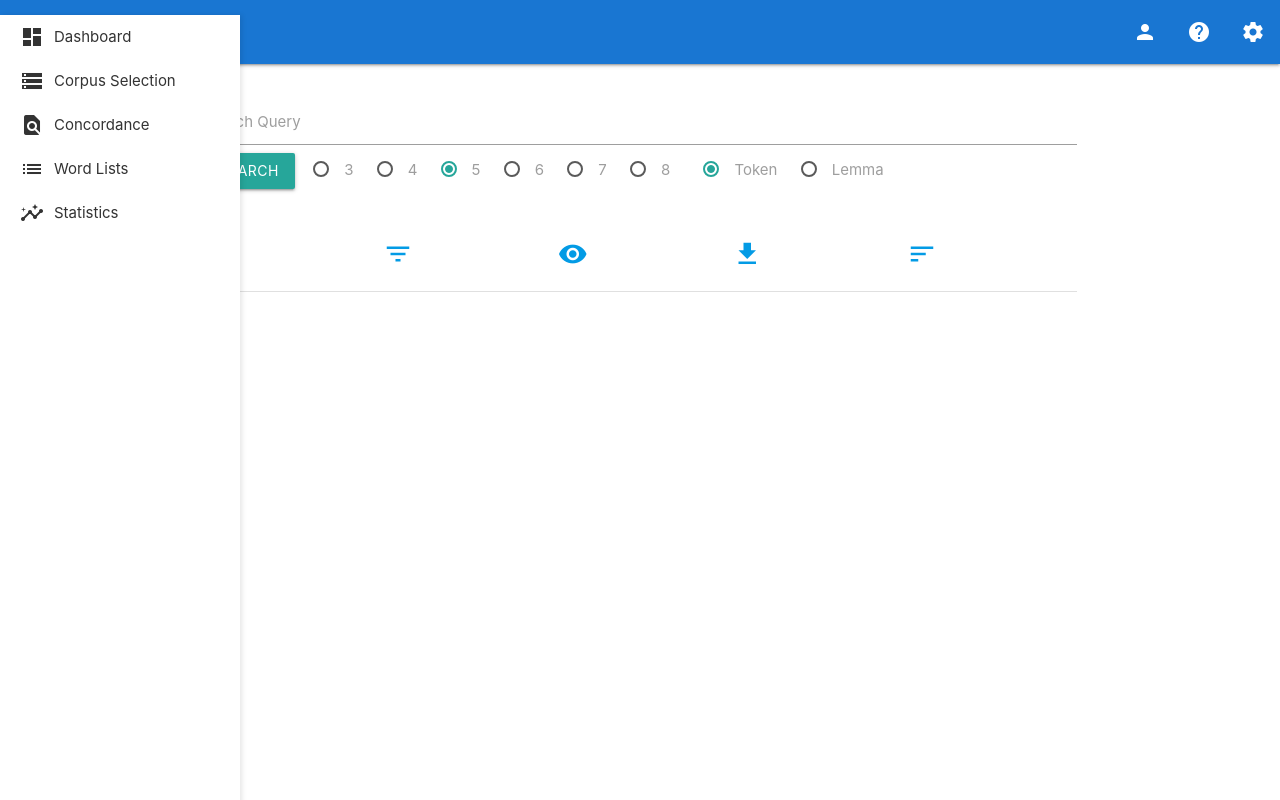
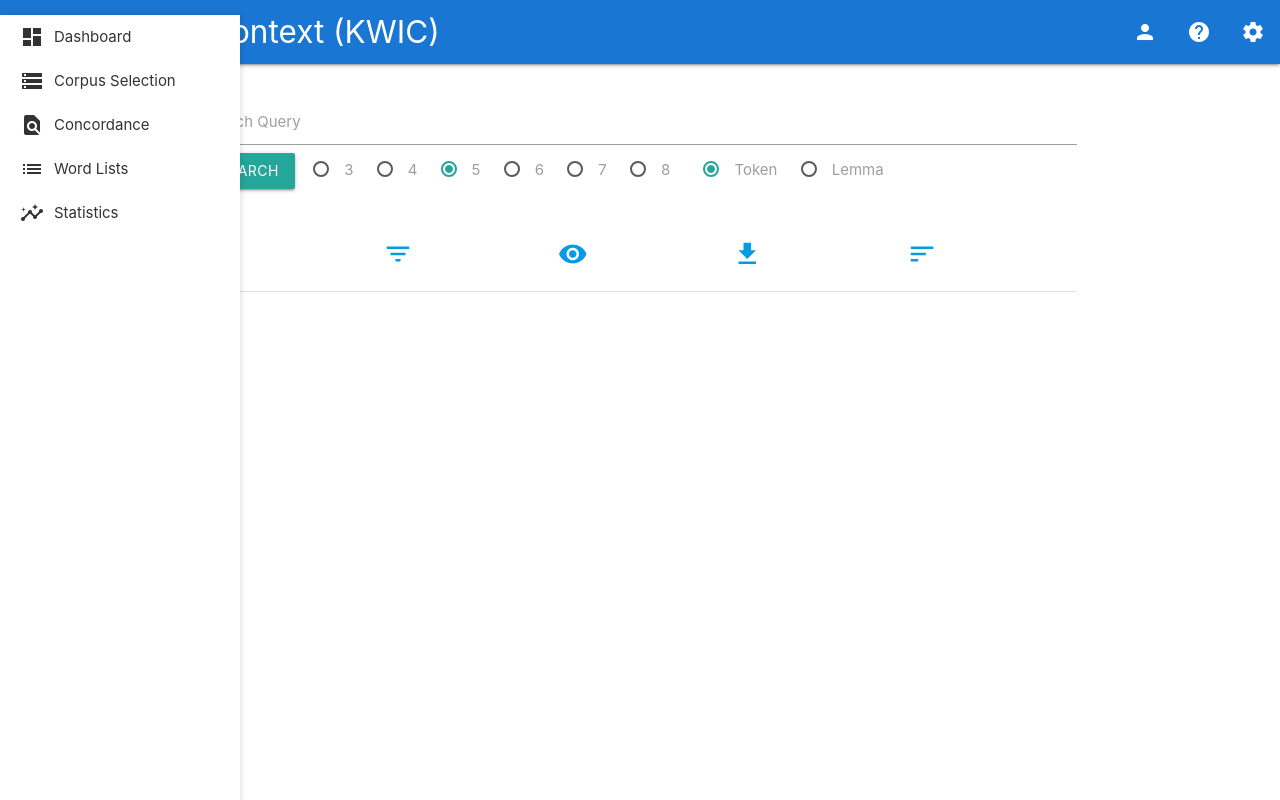
Before and after one commit to asdoost/project_root, a Flask app: page / in a window 1280 px wide. Run offline with Flask 3, Linux system fonts and the light colour scheme; some libraries are stand-ins or nearby versions.

Commit message:
Update index.html

```diff
--- a/templates/index.html
+++ b/templates/index.html
@@ -4,7 +4,7 @@
 <head>
     <meta charset="UTF-8">
     <meta name="viewport" content="width=device-width, initial-scale=1.0">
-    <title>Concordance Viewer</title>
+    <title>Key Word In Context</title>
     <link rel="stylesheet" href="{{ url_for('static', filename='materialize.min.css') }}">
     <link href="https://fonts.googleapis.com/icon?family=Material+Icons" rel="stylesheet">
     <link rel="stylesheet" href="https://code.jquery.com/ui/1.12.1/themes/base/jquery-ui.css">
@@ -14,7 +14,7 @@
 <body>
     <nav>
         <div class="nav-wrapper blue darken-2">
-            <a href="#" class="brand-logo">Concordance</a>
+            <a href="#" class="brand-logo">Key Word In Context (KWIC)</a>
             <ul id="nav-mobile" class="right hide-on-med-and-down">
                 <li><a href="#"><i class="material-icons">person</i></a></li>
                 <li><a href="#"><i class="material-icons">help</i></a></li>
```
